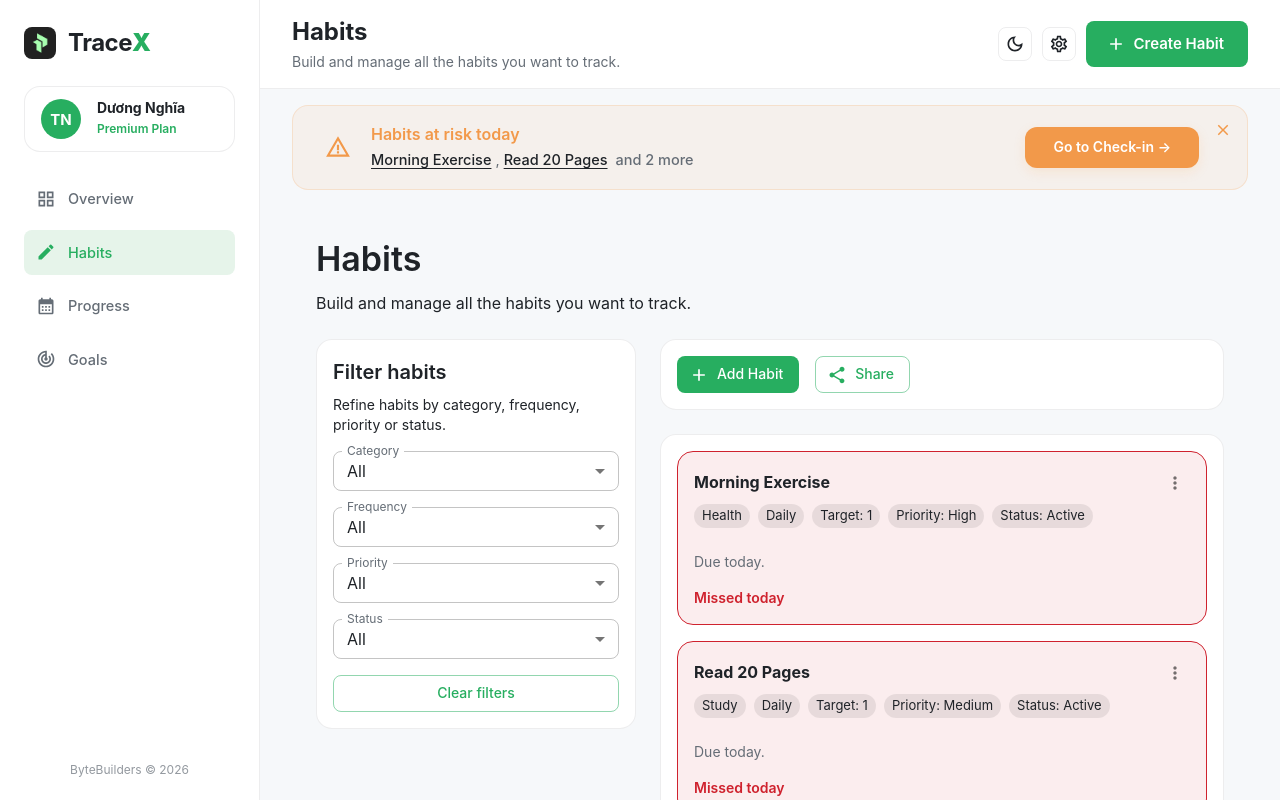
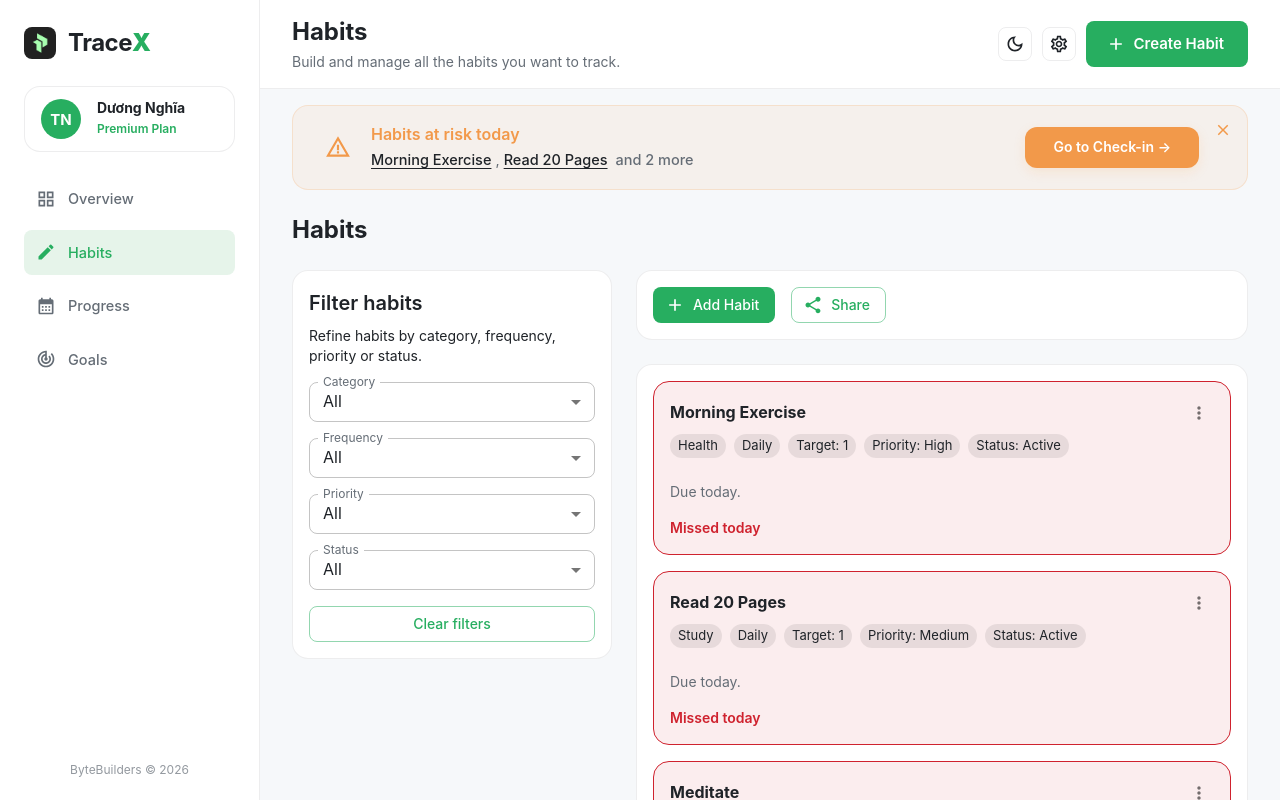
Before and after one commit to NghiaDPTWorkk/habit-hub, a React (Vite) app in the folder fe/: page /habits in a window 1280 px wide. Built offline with nearby package versions, Linux system fonts and the light colour scheme.

Commit message:
feat(layout): HH-49 - unify page layout containers and titles

```diff
--- a/fe/src/components/layouts/MainLayout.tsx
+++ b/fe/src/components/layouts/MainLayout.tsx
@@ -189,10 +189,15 @@ export const MainLayout: React.FC = () => {
             px: { xs: 2, md: 4 },
             pt: 2,
             pb: { xs: 10, md: 4 },
+            display: 'flex',
+            flexDirection: 'column',
+            alignItems: 'center',
           }}
         >
-          <AtRiskBanner />
-          <Outlet />
+          <Box sx={{ width: '100%', maxWidth: 'lg' }}>
+            <AtRiskBanner />
+            <Outlet />
+          </Box>
         </Box>
       </Box>
 
--- a/fe/src/components/layouts/PageHeader.tsx
+++ b/fe/src/components/layouts/PageHeader.tsx
@@ -24,6 +24,17 @@ export const PageHeader: React.FC<PageHeaderProps> = ({
   return (
     <Box
       sx={{
+        borderBottom: '1px solid',
+        borderColor: 'divider',
+        bgcolor: 'background.paper',
+        position: 'sticky',
+        top: 0,
+        zIndex: 10,
+        width: '100%',
+      }}
+    >
+      <Box
+        sx={{
           display: 'flex',
           flexDirection: { xs: 'column', sm: 'row' },
           alignItems: { xs: 'flex-start', sm: 'center' },
@@ -31,12 +42,9 @@ export const PageHeader: React.FC<PageHeaderProps> = ({
           gap: 2,
           px: { xs: 2, md: 4 },
           py: 2,
-        borderBottom: '1px solid',
-        borderColor: 'divider',
-        bgcolor: 'background.paper',
-        position: 'sticky',
-        top: 0,
-        zIndex: 10,
+          maxWidth: 'lg',
+          mx: 'auto',
+          width: '100%',
         }}
       >
         <Box>
@@ -119,5 +127,6 @@ export const PageHeader: React.FC<PageHeaderProps> = ({
           </Button>
         </Box>
       </Box>
+    </Box>
   )
 }
--- a/fe/src/features/checkins/components/CheckinsPage.tsx
+++ b/fe/src/features/checkins/components/CheckinsPage.tsx
@@ -15,7 +15,7 @@ import { MonthlyCalendar } from './MonthlyCalendar'
 
 const VARIANT_BODY1 = 'body1'
 const COLOR_TEXT_SECONDARY = 'text.secondary'
-const LOGS_HEADER = 'Check-in Logs'
+const PAGE_TITLE = 'Check-in Logs'
 const BTN_SHOW_PICKER = 'Show Monthly Calendar'
 const BTN_HIDE_PICKER = 'Hide Monthly Calendar'
 const DAILY_PROGRESS_LABEL = 'Daily Progress'
@@ -100,10 +100,10 @@ export const CheckinsPage: React.FC = () => {
   const progressPercentText = `${progressPercent}%`
 
   return (
-    <Box sx={{ p: { xs: 2, sm: 3 }, display: 'flex', flexDirection: 'column', gap: 3 }}>
-      <Box sx={{ display: 'flex', justifyContent: 'space-between', alignItems: 'center', gap: 1 }}>
-        <Typography variant="h6" sx={{ fontWeight: 700 }}>
-          {LOGS_HEADER}
+    <Box sx={{ display: 'flex', flexDirection: 'column', gap: 3 }}>
+      <Box sx={{ display: 'flex', justifyContent: 'space-between', alignItems: 'baseline' }}>
+        <Typography variant="h5" sx={{ fontWeight: 700 }}>
+          {PAGE_TITLE}
         </Typography>
         <Box sx={{ display: 'flex', gap: 1, alignItems: 'center' }}>
           {previousCheckins && (
--- a/fe/src/features/goals/components/GoalsPage.tsx
+++ b/fe/src/features/goals/components/GoalsPage.tsx
@@ -1,7 +1,5 @@
 import React, { useState } from 'react'
 import {
-  Container,
-  Stack,
   Typography,
   Box,
   StatCard,
@@ -17,7 +15,6 @@ import { useBoundStore } from '@/store/useBoundStore'
 import type { Goal } from '@/types'
 
 const PAGE_TITLE = GOALS_CONTENT.PAGE_TITLE
-const PAGE_DESC = GOALS_CONTENT.PAGE_DESC
 const FORM_SECTION_TITLE = GOALS_CONTENT.FORM_TITLE_ADD
 const PANEL_SECTION_TITLE = GOALS_CONTENT.PANEL_TITLE
 const KPI_COMPLETED = GOALS_CONTENT.KPI.COMPLETED
@@ -47,17 +44,12 @@ export const GoalsPage: React.FC = () => {
   }
 
   return (
-    <Container maxWidth="lg" sx={{ py: 4 }}>
-      <Stack spacing={4}>
-        <Box>
-          <Typography variant="h4" sx={{ fontWeight: 700, mb: 0.5 }}>
+    <Box sx={{ display: 'flex', flexDirection: 'column', gap: 3 }}>
+      <Box sx={{ display: 'flex', justifyContent: 'space-between', alignItems: 'baseline' }}>
+        <Typography variant="h5" sx={{ fontWeight: 700 }}>
           {PAGE_TITLE}
         </Typography>
-          <Typography variant="body2" sx={{ color: 'text.secondary' }}>
-            {PAGE_DESC}
-          </Typography>
       </Box>
-
       <Box
         sx={{
           display: 'grid',
@@ -97,9 +89,7 @@ export const GoalsPage: React.FC = () => {
           <Box sx={{ display: { xs: 'block', md: 'none' } }}>
             <Accordion
               expanded={accordionOpen}
-                onChange={(_: React.SyntheticEvent, expanded: boolean) =>
-                  setAccordionOpen(expanded)
-                }
+              onChange={(_: React.SyntheticEvent, expanded: boolean) => setAccordionOpen(expanded)}
             >
               <AccordionSummary expandIcon={<Icons.ExpandMore />}>
                 <Typography variant="h6" sx={{ fontWeight: 600 }}>
@@ -127,7 +117,6 @@ export const GoalsPage: React.FC = () => {
           <GoalPanel onEditGoal={handleEditGoal} />
         </Box>
       </Box>
-      </Stack>
-    </Container>
+    </Box>
   )
 }
--- a/fe/src/features/habits/components/HabitsPage.tsx
+++ b/fe/src/features/habits/components/HabitsPage.tsx
@@ -14,7 +14,6 @@ import type { Habit } from '@/types'
 import { ShareProgressButton } from './ShareProgressButton'
 
 const PAGE_TITLE = 'Habits'
-const PAGE_DESC = 'Build and manage all the habits you want to track.'
 const ADD_HABIT_LABEL = 'Add Habit'
 const FILTER_BUTTON_LABEL = 'Filters'
 
@@ -128,19 +127,18 @@ export const HabitsPage: FC = () => {
   }
 
   return (
-    <Box sx={{ p: 3, maxWidth: '100vw' }}>
-      <Typography variant="h4" gutterBottom>
-        {PAGE_TITLE}
-      </Typography>
-      <Typography variant="body1" sx={{ mb: 3 }}>
-        {PAGE_DESC}
-      </Typography>
+    <Box sx={{ display: 'flex', flexDirection: 'column', gap: 3 }}>
+      <Box sx={{ display: 'flex', justifyContent: 'space-between', alignItems: 'baseline' }}>
+        <Typography variant="h5" sx={{ fontWeight: 700 }}>
+          {PAGE_TITLE}
+        </Typography>
+      </Box>
       <Box
         sx={{
           display: 'grid',
           gap: 3,
           gridTemplateColumns: { xs: '1fr', md: '320px 1fr' },
-          maxWidth: '100vw',
+          width: '100%',
         }}
       >
         <Box sx={{ display: { xs: 'none', md: 'block' } }}>
--- a/fe/src/features/settings/components/SettingsPage.tsx
+++ b/fe/src/features/settings/components/SettingsPage.tsx
@@ -1,9 +1,11 @@
 import React from 'react'
-import { Box, Stack, ConfirmDialog } from '@/components/ui'
+import { Box, ConfirmDialog, Typography } from '@/components/ui'
 import { useSettings } from '../hooks/useSettings'
 import { GeneralSettingsCard } from './GeneralSettingsCard'
 import { BackupRestoreCard } from './BackupRestoreCard'
 import { AdminZoneCard } from './AdminZoneCard'
+
+const PAGE_TITLE = 'Settings & Backups'
 
 export const SettingsPage: React.FC = () => {
   const {
@@ -22,8 +24,12 @@ export const SettingsPage: React.FC = () => {
   } = useSettings()
 
   return (
-    <Box sx={{ maxWidth: 'lg', mx: 'auto', width: '100%' }}>
-      <Stack spacing={3} sx={{ mt: 1, mb: 4 }}>
+    <Box sx={{ display: 'flex', flexDirection: 'column', gap: 3, mt: 1, mb: 4 }}>
+      <Box sx={{ display: 'flex', justifyContent: 'space-between', alignItems: 'baseline' }}>
+        <Typography variant="h5" sx={{ fontWeight: 700 }}>
+          {PAGE_TITLE}
+        </Typography>
+      </Box>
       {/* General Settings Card */}
       <GeneralSettingsCard readOnly={readOnly} onReadOnlyChange={handleReadOnlyChange} />
 
@@ -46,7 +52,6 @@ export const SettingsPage: React.FC = () => {
         onConfirm={handleConfirmAction}
         onClose={handleConfirmClose}
       />
-      </Stack>
     </Box>
   )
 }
```
Lines whose indentation alone changed are shown as unchanged.
